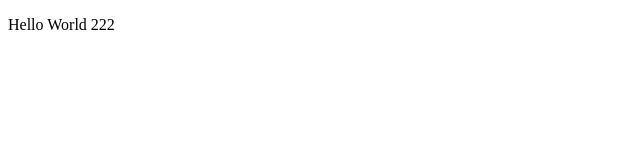
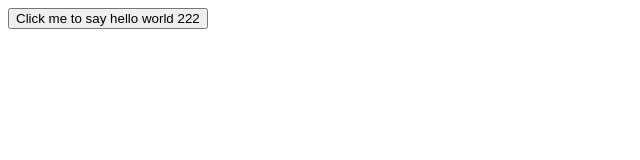
Before and after one commit to armondsdca/css690-assignment-1, a plain HTML site: page index.html in a window 1280 px wide. Shown: the whole page, without its empty margins (0-640 px from the left). Drawn offline with Linux system fonts and the light colour scheme.

Commit message:
added a function

```diff
--- a/index.html
+++ b/index.html
@@ -4,10 +4,16 @@
     <meta charset="UTF-8">
     <meta name="viewport" content="width=device-width, initial-scale=1.0">
     <title>css690 Lab 1</title>
+
+    <script>
+        function sayhello222() {
+            alert ('hello world 222')
+    }
+    </script>
 </head>
-<p>
-    Hello World 222
-</p>
 
+<body>
+    <button onclick="sayhello222()"> Click me to say hello world 222</button>
 </body>
+
 </html>
```
